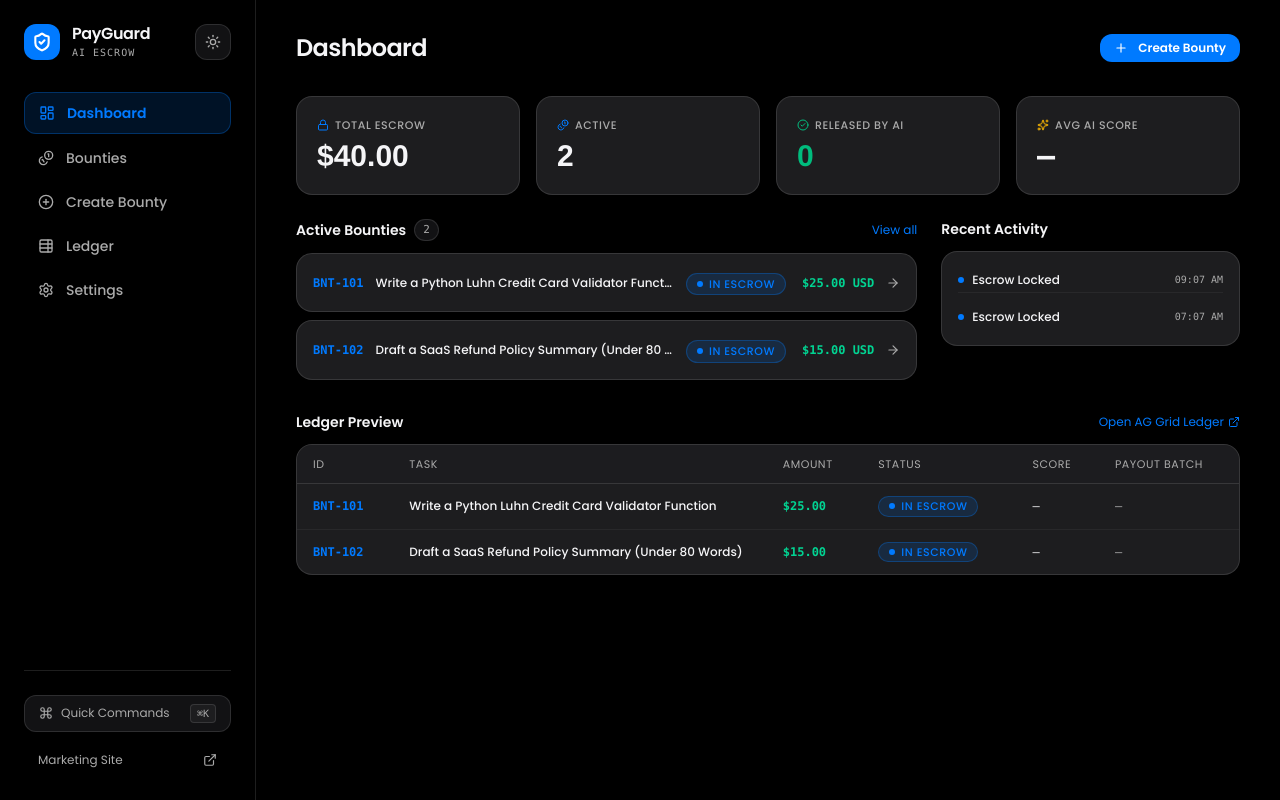
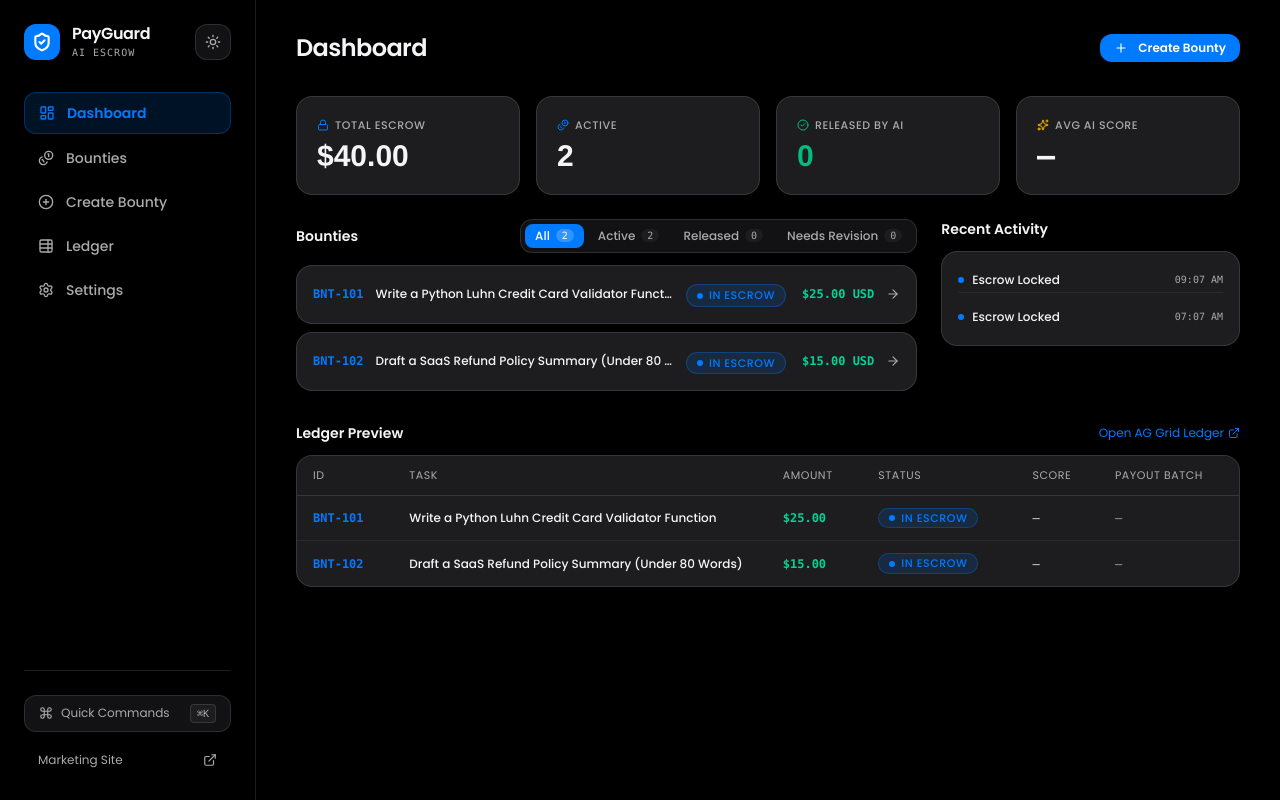
Before and after one commit to lengendzhub/Paygurad-AI, a Next.js app: page /dashboard in a window 1280 px wide. Built offline with nearby package versions, Linux system fonts and the light colour scheme; no server answers.

Commit message:
feat(dashboard): add interactive status filter pills and filter bounties and ledger by status

```diff
--- a/src/app/(app)/dashboard/page.tsx
+++ b/src/app/(app)/dashboard/page.tsx
@@ -1,6 +1,6 @@
 "use client";
 
-import React, { useMemo } from "react";
+import React, { useState, useMemo } from "react";
 import Link from "next/link";
 import {
   Plus,
@@ -16,9 +16,14 @@ import { Button } from "@/components/ui/Button";
 import { StatusChip } from "@/components/ui/StatusChip";
 import { AnimatedCounter } from "@/components/ui/AnimatedCounter";
 
+type StatusFilterType = "ALL" | "ACTIVE" | "RELEASED" | "REVISION";
+
 export default function DashboardPage() {
   const bounties = usePayGuardStore((state) => state.bounties);
   const activity = usePayGuardStore((state) => state.activity);
+
+  // Status Filter State
+  const [statusFilter, setStatusFilter] = useState<StatusFilterType>("ALL");
 
   // Compute Metrics
   const totalLocked = bounties
@@ -30,6 +35,7 @@ export default function DashboardPage() {
   ).length;
 
   const releasedCount = bounties.filter((b) => b.status === "RELEASED_BY_AI").length;
+  const revisionCount = bounties.filter((b) => b.status === "REJECTED_NEEDS_WORK").length;
 
   const auditedBounties = bounties.filter((b) => b.audit && typeof b.audit.score === "number");
   const avgScore =
@@ -39,6 +45,34 @@ export default function DashboardPage() {
             auditedBounties.length
         )
       : null;
+
+  // Filter Bounties by Selected Status
+  const filteredBounties = useMemo(() => {
+    return bounties.filter((b) => {
+      if (statusFilter === "ALL") return true;
+      if (statusFilter === "ACTIVE") {
+        return (
+          b.status === "FUNDED_IN_ESCROW" ||
+          b.status === "SUBMITTED" ||
+          b.status === "VERIFYING"
+        );
+      }
+      if (statusFilter === "RELEASED") {
+        return b.status === "RELEASED_BY_AI";
+      }
+      if (statusFilter === "REVISION") {
+        return b.status === "REJECTED_NEEDS_WORK";
+      }
+      return true;
+    });
+  }, [bounties, statusFilter]);
+
+  const filterTabs = [
+    { label: "All", value: "ALL" as const, count: bounties.length },
+    { label: "Active", value: "ACTIVE" as const, count: activeCount },
+    { label: "Released", value: "RELEASED" as const, count: releasedCount },
+    { label: "Needs Revision", value: "REVISION" as const, count: revisionCount },
+  ];
 
   return (
     <div className="space-y-6 font-ui max-w-6xl mx-auto">
@@ -56,73 +90,145 @@ export default function DashboardPage() {
         </Link>
       </div>
 
-      {/* 4 Minimal Metric Cards */}
+      {/* 4 Interactive Metric Cards (Click to filter) */}
       <div className="grid grid-cols-2 lg:grid-cols-4 gap-3 sm:gap-4">
         {/* Total Escrow */}
-        <div className="p-4 sm:p-5 rounded-2xl border border-[var(--border)] bg-[var(--surface-strong)] space-y-1">
+        <button
+          type="button"
+          onClick={() => setStatusFilter((prev) => (prev === "ACTIVE" ? "ALL" : "ACTIVE"))}
+          className={`p-4 sm:p-5 rounded-2xl border text-left transition-all cursor-pointer ${
+            statusFilter === "ACTIVE"
+              ? "border-[#007aff] bg-[#007aff]/10 shadow-sm"
+              : "border-[var(--border)] bg-[var(--surface-strong)] hover:border-[var(--border-strong)]"
+          }`}
+          title="Filter by Active Escrows"
+        >
           <div className="flex items-center gap-1.5 text-[11px] font-medium uppercase tracking-wider text-[var(--fg-muted)]">
             <Lock className="w-3 h-3 text-[#007aff]" />
             <span>Total Escrow</span>
           </div>
-          <div className="text-2xl sm:text-3xl font-bold font-mono tabular-nums text-[var(--fg)]">
+          <div className="text-2xl sm:text-3xl font-bold font-mono tabular-nums text-[var(--fg)] mt-1">
             <AnimatedCounter value={totalLocked} prefix="$" decimals={2} />
           </div>
-        </div>
+        </button>
 
         {/* Active Bounties */}
-        <div className="p-4 sm:p-5 rounded-2xl border border-[var(--border)] bg-[var(--surface-strong)] space-y-1">
+        <button
+          type="button"
+          onClick={() => setStatusFilter((prev) => (prev === "ACTIVE" ? "ALL" : "ACTIVE"))}
+          className={`p-4 sm:p-5 rounded-2xl border text-left transition-all cursor-pointer ${
+            statusFilter === "ACTIVE"
+              ? "border-[#007aff] bg-[#007aff]/10 shadow-sm"
+              : "border-[var(--border)] bg-[var(--surface-strong)] hover:border-[var(--border-strong)]"
+          }`}
+          title="Filter by Active Bounties"
+        >
           <div className="flex items-center gap-1.5 text-[11px] font-medium uppercase tracking-wider text-[var(--fg-muted)]">
             <Coins className="w-3 h-3 text-[#007aff]" />
             <span>Active</span>
           </div>
-          <div className="text-2xl sm:text-3xl font-bold font-mono tabular-nums text-[var(--fg)]">
+          <div className="text-2xl sm:text-3xl font-bold font-mono tabular-nums text-[var(--fg)] mt-1">
             <AnimatedCounter value={activeCount} />
           </div>
-        </div>
+        </button>
 
         {/* Released by AI */}
-        <div className="p-4 sm:p-5 rounded-2xl border border-[var(--border)] bg-[var(--surface-strong)] space-y-1">
+        <button
+          type="button"
+          onClick={() => setStatusFilter((prev) => (prev === "RELEASED" ? "ALL" : "RELEASED"))}
+          className={`p-4 sm:p-5 rounded-2xl border text-left transition-all cursor-pointer ${
+            statusFilter === "RELEASED"
+              ? "border-emerald-500 bg-emerald-500/10 shadow-sm"
+              : "border-[var(--border)] bg-[var(--surface-strong)] hover:border-[var(--border-strong)]"
+          }`}
+          title="Filter by Released Bounties"
+        >
           <div className="flex items-center gap-1.5 text-[11px] font-medium uppercase tracking-wider text-[var(--fg-muted)]">
             <CheckCircle2 className="w-3 h-3 text-emerald-500" />
             <span>Released by AI</span>
           </div>
-          <div className="text-2xl sm:text-3xl font-bold font-mono tabular-nums text-emerald-500">
+          <div className="text-2xl sm:text-3xl font-bold font-mono tabular-nums text-emerald-500 mt-1">
             <AnimatedCounter value={releasedCount} />
           </div>
-        </div>
+        </button>
 
         {/* Avg AI Score */}
-        <div className="p-4 sm:p-5 rounded-2xl border border-[var(--border)] bg-[var(--surface-strong)] space-y-1">
+        <button
+          type="button"
+          onClick={() => setStatusFilter("ALL")}
+          className={`p-4 sm:p-5 rounded-2xl border text-left transition-all cursor-pointer ${
+            statusFilter === "ALL"
+              ? "border-[var(--border)] bg-[var(--surface-strong)]"
+              : "border-[var(--border)] bg-[var(--surface-strong)] hover:border-[var(--border-strong)]"
+          }`}
+          title="Show all bounties"
+        >
           <div className="flex items-center gap-1.5 text-[11px] font-medium uppercase tracking-wider text-[var(--fg-muted)]">
             <Sparkles className="w-3 h-3 text-amber-400" />
             <span>Avg AI Score</span>
           </div>
-          <div className="text-2xl sm:text-3xl font-bold font-mono tabular-nums text-[var(--fg)]">
+          <div className="text-2xl sm:text-3xl font-bold font-mono tabular-nums text-[var(--fg)] mt-1">
             {avgScore !== null ? `${avgScore}/100` : "—"}
           </div>
-        </div>
+        </button>
       </div>
 
       {/* Main Grid: Bounties + Activity */}
       <div className="grid grid-cols-1 lg:grid-cols-12 gap-6 items-start">
-        {/* Active Bounties */}
+        {/* Bounties with Status Filter */}
         <div className="lg:col-span-8 space-y-3">
-          <div className="flex items-center justify-between">
+          <div className="flex flex-col sm:flex-row sm:items-center justify-between gap-3">
             <div className="flex items-center gap-2">
-              <h2 className="text-sm font-semibold text-[var(--fg)]">Active Bounties</h2>
-              <span className="text-[11px] font-mono text-[var(--fg-muted)] px-2 py-0.5 rounded-full bg-[var(--surface)] border border-[var(--border)]">
-                {bounties.length}
+              <h2 className="text-sm font-semibold text-[var(--fg)]">Bounties</h2>
+            </div>
+
+            {/* Filter Pills */}
+            <div className="flex items-center gap-1 bg-[var(--surface)] p-1 rounded-xl border border-[var(--border)] text-xs overflow-x-auto">
+              {filterTabs.map((tab) => {
+                const isActive = statusFilter === tab.value;
+                return (
+                  <button
+                    key={tab.value}
+                    type="button"
+                    onClick={() => setStatusFilter(tab.value)}
+                    className={`px-2.5 py-1 rounded-lg transition-all font-medium flex items-center gap-1.5 cursor-pointer whitespace-nowrap ${
+                      isActive
+                        ? "bg-[#007aff] text-white shadow-sm"
+                        : "text-[var(--fg-muted)] hover:text-[var(--fg)]"
+                    }`}
+                  >
+                    <span>{tab.label}</span>
+                    <span
+                      className={`text-[10px] font-mono px-1.5 rounded-full ${
+                        isActive
+                          ? "bg-white/20 text-white"
+                          : "bg-[var(--surface-strong)] text-[var(--fg-muted)]"
+                      }`}
+                    >
+                      {tab.count}
                     </span>
+                  </button>
+                );
+              })}
             </div>
-            {bounties.length > 0 && (
-              <Link href="/bounties" className="text-xs text-[#007aff] hover:underline transition">
-                View all
-              </Link>
-            )}
           </div>
 
           <div className="space-y-2">
-            {bounties.slice(0, 4).map((b) => (
+            {filteredBounties.length === 0 ? (
+              <div className="p-6 rounded-2xl border border-[var(--border)] bg-[var(--surface-strong)] text-center space-y-2">
+                <p className="text-xs text-[var(--fg-muted)]">
+                  No bounties currently matching this status filter.
+                </p>
+                <button
+                  type="button"
+                  onClick={() => setStatusFilter("ALL")}
+                  className="text-xs text-[#007aff] font-semibold hover:underline cursor-pointer"
+                >
+                  Reset filter to view all
+                </button>
+              </div>
+            ) : (
+              filteredBounties.slice(0, 5).map((b) => (
                 <Link key={b.id} href={`/bounties/${b.id}`} className="block group">
                   <div className="p-4 rounded-2xl border border-[var(--border)] bg-[var(--surface-strong)] hover:border-[var(--border-strong)] transition-all flex items-center justify-between gap-4">
                     <div className="flex items-center gap-3 min-w-0">
@@ -145,7 +251,8 @@ export default function DashboardPage() {
                     </div>
                   </div>
                 </Link>
-            ))}
+              ))
+            )}
           </div>
         </div>
 
@@ -177,10 +284,17 @@ export default function DashboardPage() {
         </div>
       </div>
 
-      {/* Minimal Ledger Table */}
+      {/* Minimal Ledger Table with Matching Filter */}
       <div className="space-y-3 pt-2">
         <div className="flex items-center justify-between">
+          <div className="flex items-center gap-2">
             <h2 className="text-sm font-semibold text-[var(--fg)]">Ledger Preview</h2>
+            {statusFilter !== "ALL" && (
+              <span className="text-[10px] font-mono text-[#007aff] bg-[#007aff]/10 px-2 py-0.5 rounded-full border border-[#007aff]/20">
+                Filtered: {statusFilter}
+              </span>
+            )}
+          </div>
           <Link href="/ledger" className="text-xs text-[#007aff] hover:underline flex items-center gap-1">
             <span>Open AG Grid Ledger</span>
             <ExternalLink className="w-3 h-3" />
@@ -200,7 +314,14 @@ export default function DashboardPage() {
               </tr>
             </thead>
             <tbody className="divide-y divide-[var(--border)]/40 font-mono">
-              {bounties.slice(0, 4).map((b) => (
+              {filteredBounties.length === 0 ? (
+                <tr>
+                  <td colSpan={6} className="py-6 text-center text-xs text-[var(--fg-muted)] font-ui">
+                    No ledger entries matching this status.
+                  </td>
+                </tr>
+              ) : (
+                filteredBounties.slice(0, 5).map((b) => (
                   <tr key={b.id} className="hover:bg-[var(--surface)]/60 transition">
                     <td className="py-3 px-4 text-[#007aff] font-bold">{b.id}</td>
                     <td className="py-3 px-4 font-ui text-[var(--fg)] font-medium truncate max-w-xs">{b.title}</td>
@@ -215,7 +336,8 @@ export default function DashboardPage() {
                       {b.payoutBatchId || "—"}
                     </td>
                   </tr>
-              ))}
+                ))
+              )}
             </tbody>
           </table>
         </div>
```
Lines whose indentation alone changed are shown as unchanged.
